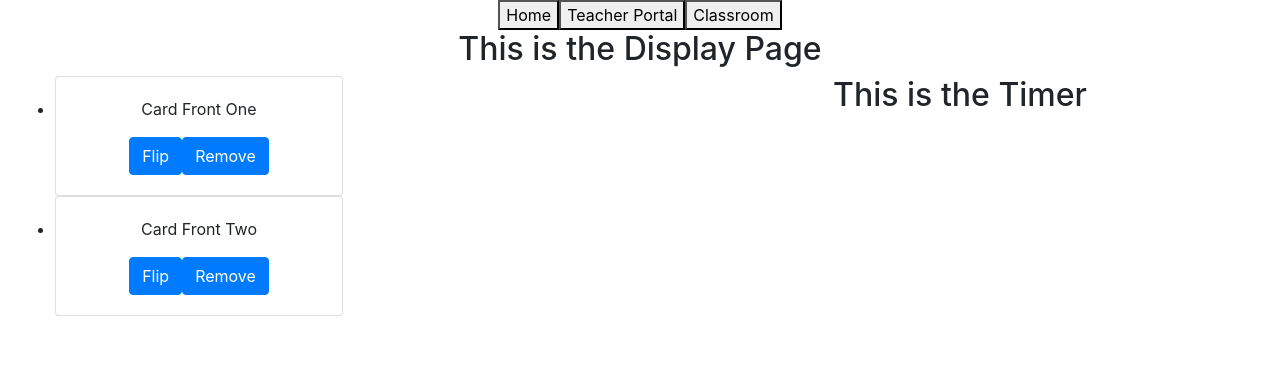
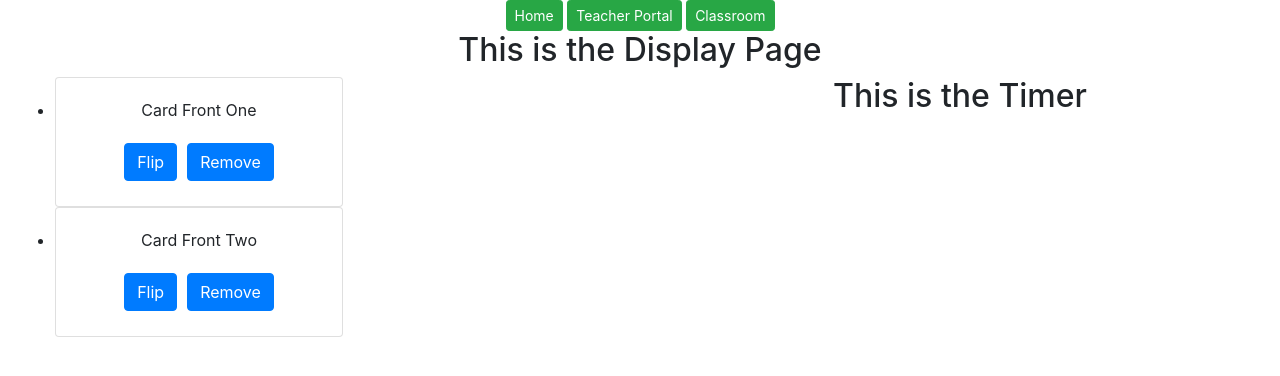
Before and after one commit to cortezd334/tacherspet, a React (Create React App) app in the folder teacherspet-frontend/: page /display in a window 1280 px wide. Shown: the top 376 px of the page. Built offline with nearby package versions, Linux system fonts and the light colour scheme.

Commit message:
Updated button styling

```diff
--- a/teacherspet-frontend/src/components/Card.js
+++ b/teacherspet-frontend/src/components/Card.js
@@ -26,8 +26,8 @@ class Card extends Component {
                 <Cards style={{ width: '18rem' }}>
                     <Cards.Body>
                     <Cards.Text>{text}</Cards.Text>
-                    <Button onClick={this.handleClick} variant="primary">Flip</Button>
-                    <Button onClick={() => this.props.removeCard(this.props.card)} variant="primary">Remove</Button>
+                    <Button className="card-buttons" onClick={this.handleClick} variant="primary">Flip</Button>
+                    <Button className="card-buttons" onClick={() => this.props.removeCard(this.props.card)} variant="primary">Remove</Button>
                     </Cards.Body>
                 </Cards>
             </>
--- a/teacherspet-frontend/src/components/NavBar.js
+++ b/teacherspet-frontend/src/components/NavBar.js
@@ -1,12 +1,13 @@
 import { React } from 'react';
 import { Link } from 'react-router-dom';
+import Button from 'react-bootstrap/Button'
 
 const NavBar = () => {
     return (
         <div className="nav-bar">
-            <Link to={"/"} style={{textDecoration: 'none'}}><button>Home</button></Link>
-            <Link to={"/teacher"} style={{textDecoration: 'none'}}><button>Teacher Portal</button></Link>
-            <Link to={"/display"} style={{textDecoration: 'none'}}><button>Classroom</button></Link>
+            <Link to={"/"} style={{textDecoration: 'none'}}><Button variant="success" size="sm">Home</Button>{' '}</Link>
+            <Link to={"/teacher"} style={{textDecoration: 'none'}}><Button variant="success" size="sm">Teacher Portal</Button>{' '}</Link>
+            <Link to={"/display"} style={{textDecoration: 'none'}}><Button variant="success" size="sm">Classroom</Button>{' '}</Link>
         </div>
     );
 }
--- a/teacherspet-frontend/src/components/StudentForm.js
+++ b/teacherspet-frontend/src/components/StudentForm.js
@@ -32,7 +32,7 @@ class StudentForm extends Component {
     render() {
         return (
             <form onSubmit={(event) => this.handleSubmit(event)}>
-                <label>Name</label>
+                <label className="test-font" >Name</label>
                 <input type="text" onChange={(event) => this.handleChange(event)} value={this.state.front} name="name"/><br/>
                 <label>School</label>
                 <input type="text" onChange={(event) => this.handleChange(event)} value={this.state.back} name="school"/><br/>
--- a/teacherspet-frontend/src/index.css
+++ b/teacherspet-frontend/src/index.css
@@ -11,3 +11,6 @@ code {
   font-family: source-code-pro, Menlo, Monaco, Consolas, 'Courier New',
     monospace;
 }
+.card-buttons {
+  margin: 5px;
+}
```
Also changed, not shown: 1 other file (tests, documents, lock files or other folders).
